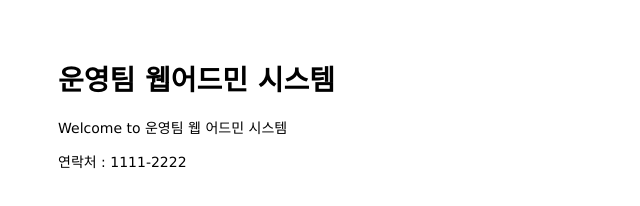
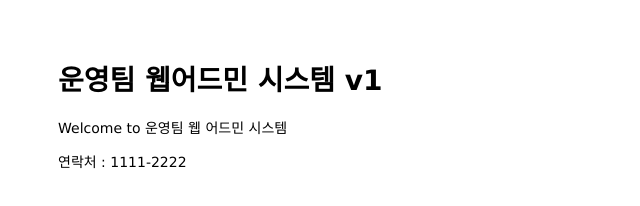
Before and after one commit to smallunix/mastering-git-github, a website: page public/index.html in a window 1280 px wide. Shown: the full height of the page, 0-640 px from the left. Drawn offline with Linux system fonts and the light colour scheme.

Commit message:
Change Header

```diff
--- a/public/index.html
+++ b/public/index.html
@@ -6,7 +6,7 @@
 </head>
 
 <body>
-  <h1>운영팀 웹어드민 시스템</h1>
+  <h1>운영팀 웹어드민 시스템 v1</h1>
   <p>Welcome to 운영팀 웹 어드민 시스템</p>
 </body>
 
```
